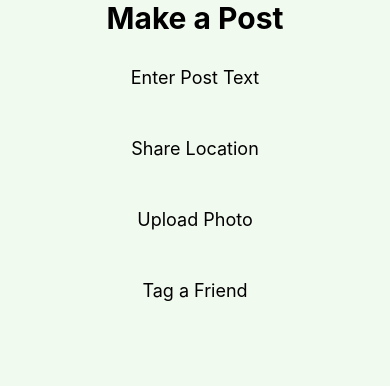
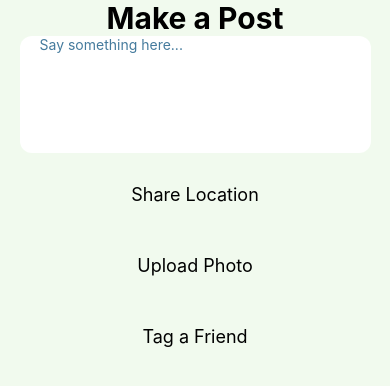
Before and after one commit to hamdaan-shaikh/CMS-TEA-E4TIP, a React Native app in the folder CMS_TEA_ET4IP_Mob_App/: screen /MakePostScreen in a window 390 px wide. Shown: the top 386 px of the page. Built offline with nearby package versions, Linux system fonts and the light colour scheme.

Commit message:
Added multiline textinput box to Make Post Screen

```diff
--- a/CMS_TEA_ET4IP_Mob_App/src/commons/components/CustomInput.js
+++ b/CMS_TEA_ET4IP_Mob_App/src/commons/components/CustomInput.js
@@ -6,7 +6,7 @@ import {widthPercentageToDP as WP} from 'react-native-responsive-screen';
 
 // Styles
 import {MAIN_STYLES} from '../styles/main-styles';
-import {COLOR2, COLOR3, COLOR4, COLOR5} from '../styles/colors';
+import {COLOR1, COLOR2, COLOR3, COLOR4, COLOR5} from '../styles/colors';
 
 export const NumberInput = ({
   placeholder,
@@ -51,7 +51,7 @@ export const MultilineInput = ({
       <TextInput
         style={LOCAL_STYLES.STANDARD_MULTILINE_TEXT_INPUT}
         multiline={true}
-        maxLength={500}
+        maxLength={400}
         value={value}
         onChangeText={onChange}
         allowFontScaling={false}
@@ -61,7 +61,7 @@ export const MultilineInput = ({
         returnKeyType={'send'}
         placeholder={placeholder}
         textAlignVertical="top"
-        placeholderTextColor={'#888'}
+        placeholderTextColor={COLOR4}
       />
     </View>
   );
@@ -86,7 +86,7 @@ const LOCAL_STYLES = StyleSheet.create({
     borderRadius: WP('4%'),
     borderWidth: 1,
     borderColor: 'rgba(0,0,0,0)',
-    backgroundColor: '#ddd',
+    backgroundColor: COLOR3,
     ...MAIN_STYLES.CENTER_CONTENT,
   },
   STANDARD_MULTILINE_TEXT_INPUT_CONTAINER: {
@@ -98,7 +98,7 @@ const LOCAL_STYLES = StyleSheet.create({
     minHeight: WP('30%'),
   },
   STANDARD_MULTILINE_TEXT_INPUT: {
-    color: '#333',
+    color: COLOR5,
     width: '100%',
     minHeight: WP('30%'),
   },
--- a/CMS_TEA_ET4IP_Mob_App/src/screens/MakePostScreen.js
+++ b/CMS_TEA_ET4IP_Mob_App/src/screens/MakePostScreen.js
@@ -4,10 +4,12 @@ import CenterModal from '../commons/components/CenterModal';
 import {FONT_STYLES} from '../commons/styles/main-styles';
 import {SmallButton, SolidButton} from '../commons/components/Buttons';
 import {COLOR2} from '../commons/styles/colors';
+import {MultilineInput} from '../commons/components/CustomInput';
 
 export default ({navigation}) => {
   const [state, setState] = useState({
     modalVisible: false,
+    postText: '',
   });
 
   const toggleModal = modalVisible => {
@@ -17,10 +19,23 @@ export default ({navigation}) => {
     }));
   };
 
+  const onChangeText = postText => {
+    setState(prev => ({
+      ...prev,
+      postText,
+    }));
+  };
+
   return (
     <View style={LOCAL_STYLES.MAIN_CONTAINER}>
       <Text style={FONT_STYLES.PAGE_TITLE}>Make a Post</Text>
-      <SolidButton text="Enter Post Text" onPress={() => {}} />
+      <MultilineInput
+        value={state.postText}
+        onChange={onChangeText}
+        onNext={() => {}}
+        inputRef={null}
+        placeholder="Say something here..."
+      />
       <SolidButton
         text="Share Location"
         onPress={() => {
```
